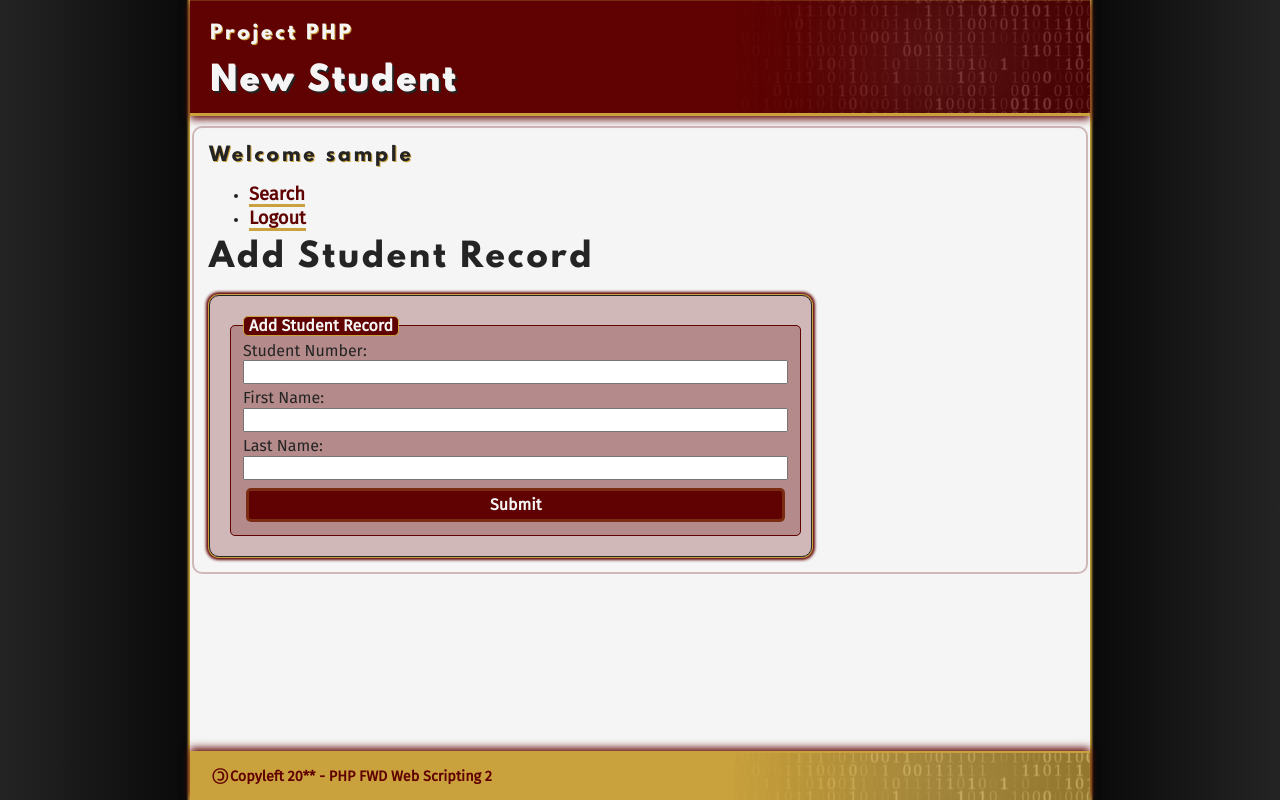
After one commit to shanikauwu1/php-project, a PHP site: page /add_student.php in a window 1280 px wide. The commit adds this page. Run offline with PHP 8.4, Linux system fonts and the light colour scheme; the visitor is signed in with stand-in values (Sample User, id 1).

Commit message:
added new student form and processing page, updated H1 Tags

```diff
--- /dev/null
+++ b/add_student.php
@@ -0,0 +1,89 @@
+<?php
+require 'session_check.php';
+$conn = mysqli_connect(DB_HOST, DB_USER, DB_PASS, DB_NAME);
+
+if (!$conn) {
+    die("Connection failed: " . mysqli_connect_error());
+}
+
+if ($_SERVER["REQUEST_METHOD"] == "POST") {
+    $student_id = trim($_POST['student_id']);
+    $first_name = trim($_POST['first_name']);
+    $last_name = trim($_POST['last_name']);
+
+    $check_query = "SELECT * FROM students WHERE id = '$student_id'";
+    $check_result = mysqli_query($conn, $check_query);
+
+    if (mysqli_num_rows($check_result) > 0) {
+        $_SESSION['error_message'] = "Record not added. This student number is already registered. Please enter a different student number.";
+    } else {
+
+        if (!preg_match('/^A\d{8}$/', $student_id)) {
+            $_SESSION['error_message'] = "Invalid student number format. It must start with 'A' followed by 8 digits (e.g., A01447000).";
+        } else {
+
+            $query = "INSERT INTO students (id, firstname, lastname) VALUES ('$student_id', '$first_name', '$last_name')";
+            if (mysqli_query($conn, $query)) {
+                $_SESSION['success_message'] = "Record Updated: $student_id - $first_name $last_name";
+
+            } else {
+                $_SESSION['error_message'] = "Error: " . mysqli_error($conn);
+            }
+        }
+    }
+
+
+    header("Location: students.php");
+    exit();
+}
+
+mysqli_close($conn);
+?>
+
+<!DOCTYPE html>
+<html lang="en">
+<head>
+    <title>New Student - PHP Mysql FWD Web Scripting 2</title>
+    <link rel="stylesheet" href="css/styles.css">
+</head>
+<body>
+<div id="wrapper">
+    <header>
+        <h3>Project PHP</h3>
+        <h1>New Student</h1>
+    </header>
+
+    <main>
+        <section>
+            <h3>Welcome <?php echo $_SESSION['username'] ?></h3>
+            <ul>
+                <li><a href="search.php">Search</a></li>
+                <li><a href="logout.php">Logout</a></li>
+            </ul>
+
+            <h1>Add Student Record</h1>
+
+            <form id="add-student-form" action="add_student.php" method="POST">
+                <fieldset>
+                    <legend>Add Student Record</legend>
+                    <label for="student_id">Student Number:</label>
+                    <input type="text" id="student_id" name="student_id" required pattern="^A\d{8}$" title="Student number must start with 'A' followed by 8 digits (e.g., A01447000).">
+
+                    <label for="first_name">First Name:</label>
+                    <input type="text" id="first_name" name="first_name" required>
+
+                    <label for="last_name">Last Name:</label>
+                    <input type="text" id="last_name" name="last_name" required>
+
+                    <button type="submit">Submit</button>
+                </fieldset>
+            </form>
+        </section>
+    </main>
+
+    <footer>
+        <p>Copyleft 20** <span>&copy;</span> - PHP FWD Web Scripting 2</p>
+    </footer>
+</div>
+</body>
+</html>
--- a/css/styles.css
+++ b/css/styles.css
@@ -301,6 +301,7 @@ footer p span {
   font-size: 1.75em;
 }
 
+
 /* basic form styles */
 form {
   border: 1px solid var(--dark-color);
@@ -377,7 +378,19 @@ input[type="submit"]:focus {
   display: flex;
   flex-direction: column;
 }
+
+#add-student-form {
+  width: 70%;
+}
+
+#add-student-form fieldset{
+  display: flex;
+  flex-direction: column;
+  width: 100%;
+}
 /* ------ .class Selectors ------ */
+
+
 
 .checkbox-group,
 .radio-group {
--- a/dbinfo.php
+++ b/dbinfo.php
@@ -8,8 +8,8 @@ DB_PASS is the appropriate MySQL password for the DB_USER
 DB_NAME is the name of the database to connect with
 */
 const DB_HOST		= "localhost";
-const DB_USER		= "bcit-user";	// <-- add your MySQL userame here
-const DB_PASS		= "bcit123";	// <-- add your MySQL password here
+const DB_USER		= "stephanie";	// <-- add your MySQL userame here
+const DB_PASS		= "4Animals4";	// <-- add your MySQL password here
 const DB_NAME		= "bcit";
 
 /*
--- a/login.php
+++ b/login.php
@@ -17,7 +17,7 @@
 </head>
 <body>
 <div id="wrapper">
-    <header> <h3>Assighment 10</h3>
+    <header> <h3>Project PHP</h3>
     <br/>
         <h1>Login</h1>
     </header>
--- a/search.php
+++ b/search.php
@@ -20,7 +20,7 @@ require 'session_check.php'; ?>
 </head>
 <body>
 <div id="wrapper">
-    <header> <h3>Assighment 10</h3>
+    <header> <h3>Project PHP</h3>
     <br/>
         <h1>Search Students</h1>
     </header>
```
Also changed, not shown: students.php (+40 -20 lines).
